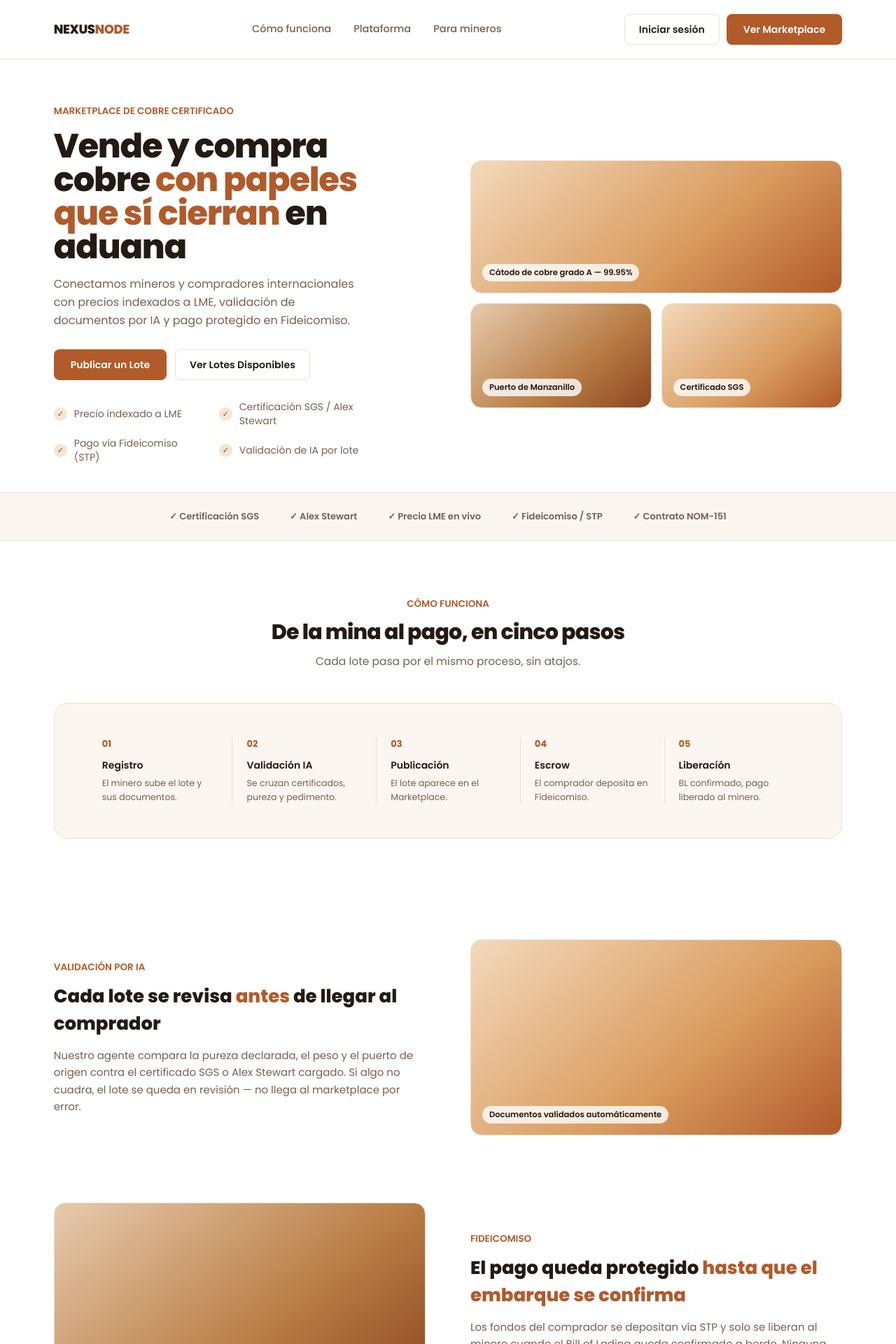
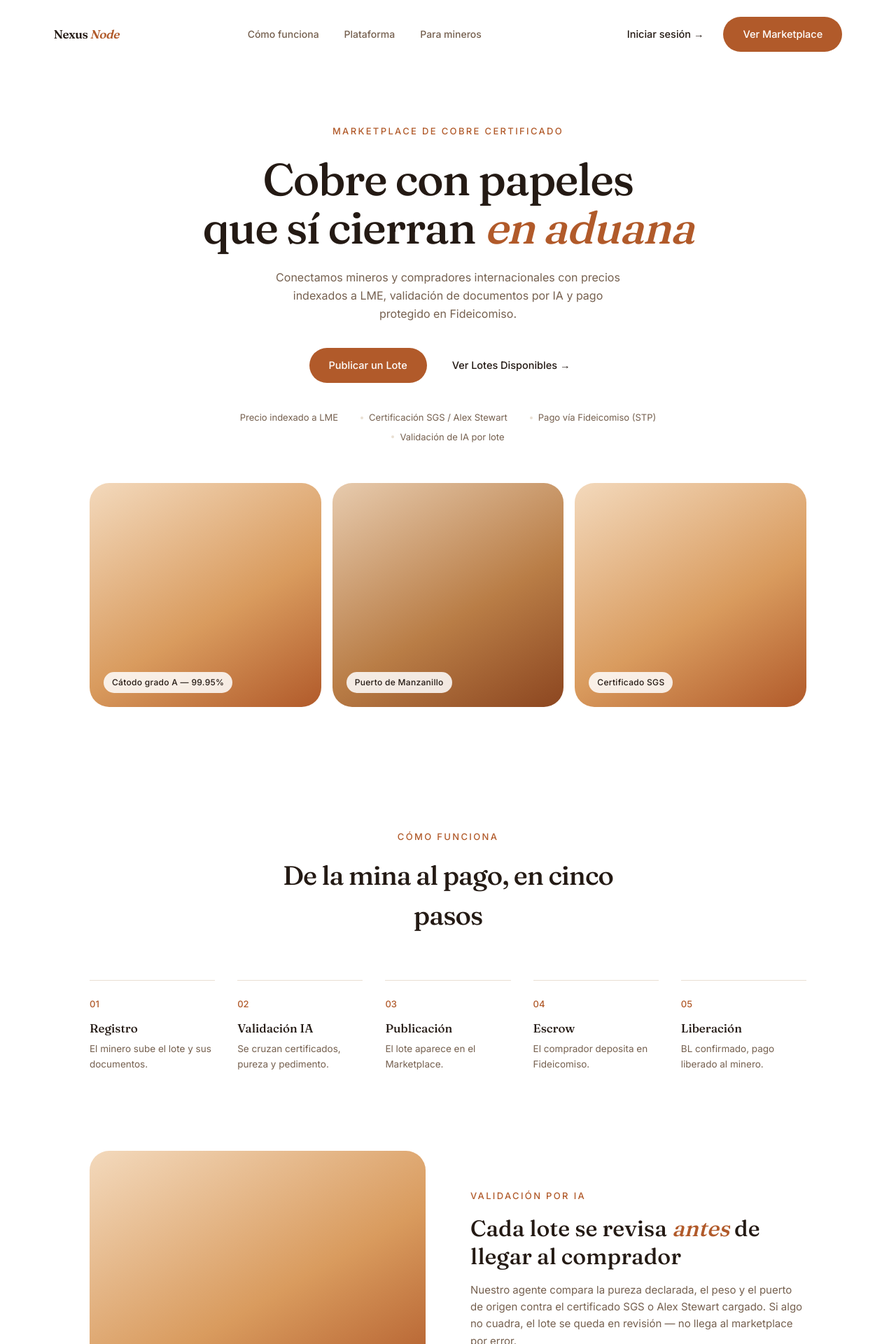
Before and after one commit to nexusnodeos/nexus-node, a Next.js app: page / in a window 1280 px wide. Shown: the top 1920 px of the page at 70% size. Built offline with nearby package versions, Linux system fonts and the light colour scheme.

Commit message:
style: landing editorial (Fraunces + Inter), sin cajas pesadas, animaciones fade+scale estilo Medvi, misma paleta cobre

```diff
--- a/src/app/page.tsx
+++ b/src/app/page.tsx
@@ -1,17 +1,24 @@
 "use client";
 
 import Link from "next/link";
-import { Poppins } from "next/font/google";
+import { Fraunces, Inter } from "next/font/google";
 import { useEffect, useRef, useState } from "react";
 import type { CSSProperties } from "react";
 
-const poppins = Poppins({
+const display = Fraunces({
   subsets: ["latin"],
-  weight: ["400", "500", "600", "700", "800"],
-  variable: "--font-landing",
+  weight: ["500", "600", "700"],
+  style: ["normal", "italic"],
+  variable: "--font-display",
 });
 
-/* ---------- palette (scoped to this page only, matches the v4 mock) ---------- */
+const sans = Inter({
+  subsets: ["latin"],
+  weight: ["400", "500", "600"],
+  variable: "--font-sans",
+});
+
+/* ---------- palette (scoped to this page, same hexes as before) ---------- */
 const C = {
   ink: "#241A14",
   inkSoft: "#75604F",
@@ -23,7 +30,7 @@ const C = {
   copperBg: "#F7E5D3",
 };
 
-/* ---------- entrance fade (mount-triggered, no global keyframes needed) ---------- */
+/* ---------- entrance fade (mount-triggered) ---------- */
 
 function FadeUp({
   children,
@@ -42,16 +49,16 @@ function FadeUp({
   return (
     <div
       className={`transition-all ease-out motion-reduce:transition-none motion-reduce:!opacity-100 motion-reduce:!translate-y-0 ${
-        shown ? "translate-y-0 opacity-100" : "translate-y-[18px] opacity-0"
+        shown ? "translate-y-0 opacity-100" : "translate-y-6 opacity-0"
       } ${className}`}
-      style={{ transitionDuration: "700ms", transitionDelay: `${delayMs}ms` }}
+      style={{ transitionDuration: "900ms", transitionDelay: `${delayMs}ms` }}
     >
       {children}
     </div>
   );
 }
 
-/* ---------- scroll reveal ---------- */
+/* ---------- scroll reveal: fade + gentle scale, Medvi-style ---------- */
 
 function useReveal<T extends HTMLElement>() {
   const ref = useRef<T>(null);
@@ -91,8 +98,8 @@ function Reveal({
   return (
     <div
       ref={ref}
-      className={`transition-all duration-700 ease-out motion-reduce:transition-none motion-reduce:!opacity-100 motion-reduce:!translate-y-0 ${
-        visible ? "translate-y-0 opacity-100" : "translate-y-5 opacity-0"
+      className={`transition-all duration-[900ms] ease-out motion-reduce:transition-none motion-reduce:!opacity-100 motion-reduce:!scale-100 motion-reduce:!translate-y-0 ${
+        visible ? "translate-y-0 scale-100 opacity-100" : "translate-y-8 scale-[0.98] opacity-0"
       } ${className}`}
       style={{ transitionDelay: `${delay}ms` }}
     >
@@ -101,7 +108,7 @@ function Reveal({
   );
 }
 
-/* ---------- placeholder photography block ---------- */
+/* ---------- placeholder photography ---------- */
 
 function PlaceholderPhoto({
   label,
@@ -116,18 +123,17 @@ function PlaceholderPhoto({
 }) {
   return (
     <div
-      className={`relative flex items-end overflow-hidden rounded-2xl border p-4 ${className}`}
+      className={`relative flex items-end overflow-hidden rounded-[28px] p-5 ${className}`}
       style={{
-        borderColor: C.line,
         background: deep
-          ? `linear-gradient(140deg, #E7CBAE, #B97D46 60%, ${C.copperDark})`
-          : `linear-gradient(140deg, #F3D9BC, #D99B5E 60%, ${C.copper})`,
+          ? `linear-gradient(150deg, #E7CBAE, #B97D46 58%, ${C.copperDark})`
+          : `linear-gradient(150deg, #F3D9BC, #D99B5E 58%, ${C.copper})`,
         ...style,
       }}
     >
       <span
-        className="rounded-full px-2.5 py-1 text-[11.5px] font-semibold"
-        style={{ background: "rgba(255,255,255,0.8)", color: C.ink }}
+        className="rounded-full px-3 py-1.5 text-[12px] font-medium tracking-wide"
+        style={{ background: "rgba(255,255,255,0.85)", color: C.ink, fontFamily: "var(--font-sans)" }}
       >
         {label}
       </span>
@@ -141,8 +147,8 @@ function BtnPrimary({ href, children }: { href: string; children: React.ReactNod
   return (
     <Link
       href={href}
-      className="inline-flex items-center justify-center rounded-lg px-6 py-3 text-sm font-semibold text-white transition-transform hover:-translate-y-0.5"
-      style={{ background: C.copper }}
+      className="inline-flex items-center justify-center rounded-full px-7 py-3.5 text-[14.5px] font-medium text-white transition-all duration-300 hover:-translate-y-0.5"
+      style={{ background: C.copper, fontFamily: "var(--font-sans)" }}
       onMouseEnter={(e) => (e.currentTarget.style.background = C.copperDark)}
       onMouseLeave={(e) => (e.currentTarget.style.background = C.copper)}
     >
@@ -155,10 +161,10 @@ function BtnGhost({ href, children }: { href: string; children: React.ReactNode
   return (
     <Link
       href={href}
-      className="inline-flex items-center justify-center rounded-lg border px-5 py-[11px] text-sm font-semibold transition-transform hover:-translate-y-0.5"
-      style={{ borderColor: C.line, color: C.ink }}
+      className="inline-flex items-center justify-center rounded-full px-6 py-3.5 text-[14.5px] font-medium transition-all duration-300 hover:-translate-y-0.5"
+      style={{ color: C.ink, fontFamily: "var(--font-sans)" }}
     >
-      {children}
+      {children} →
     </Link>
   );
 }
@@ -167,12 +173,12 @@ function NavLink({ href, children }: { href: string; children: React.ReactNode }
   return (
     <a
       href={href}
-      className="group relative text-[14.5px] font-medium transition-colors"
-      style={{ color: C.inkSoft }}
+      className="group relative text-[14px] font-medium transition-colors"
+      style={{ color: C.inkSoft, fontFamily: "var(--font-sans)" }}
     >
       {children}
       <span
-        className="absolute -bottom-1 left-0 h-[2px] w-0 transition-all duration-200 group-hover:w-full"
+        className="absolute -bottom-1 left-0 h-px w-0 transition-all duration-300 group-hover:w-full"
         style={{ background: C.copper }}
       />
     </a>
@@ -184,20 +190,20 @@ function NavLink({ href, children }: { href: string; children: React.ReactNode }
 function Nav() {
   return (
     <nav
-      className="sticky top-0 z-50 flex items-center justify-between px-[6%] py-5 backdrop-blur-md"
-      style={{ borderBottom: `1px solid ${C.line}`, background: "rgba(255,255,255,0.92)" }}
+      className="sticky top-0 z-50 flex items-center justify-between px-[6%] py-6 backdrop-blur-md"
+      style={{ background: "rgba(255,255,255,0.85)" }}
     >
-      <div className="text-lg font-extrabold tracking-tight" style={{ color: C.ink }}>
-        NEXUS<span style={{ color: C.copper }}>NODE</span>
+      <div className="text-[17px] font-semibold tracking-tight" style={{ color: C.ink, fontFamily: "var(--font-display)" }}>
+        Nexus <span style={{ color: C.copper, fontStyle: "italic" }}>Node</span>
       </div>
-      <div className="hidden gap-8 md:flex">
+      <div className="hidden gap-9 md:flex">
         <NavLink href="#como-funciona">Cómo funciona</NavLink>
         <NavLink href="#plataforma">Plataforma</NavLink>
-        <Link href="/minero" className="group relative text-[14.5px] font-medium transition-colors" style={{ color: C.inkSoft }}>
+        <Link href="/minero" className="text-[14px] font-medium" style={{ color: C.inkSoft, fontFamily: "var(--font-sans)" }}>
           Para mineros
         </Link>
       </div>
-      <div className="flex gap-2.5">
+      <div className="flex items-center gap-1">
         <BtnGhost href="/minero">Iniciar sesión</BtnGhost>
         <BtnPrimary href="/comprador/catalogo">Ver Marketplace</BtnPrimary>
       </div>
@@ -207,7 +213,7 @@ function Nav() {
 
 /* ---------- hero ---------- */
 
-const CHECKLIST = [
+const FEATURES = [
   "Precio indexado a LME",
   "Certificación SGS / Alex Stewart",
   "Pago vía Fideicomiso (STP)",
@@ -216,92 +222,66 @@ const CHECKLIST = [
 
 function Hero() {
   return (
-    <div className="grid gap-14 px-[6%] pb-10 pt-16 md:grid-cols-2 md:items-center md:gap-16">
-      <div>
+    <div className="px-[6%] pb-16 pt-20">
+      <div className="mx-auto max-w-3xl text-center">
         <FadeUp delayMs={50}>
-          <p className="mb-4 text-[13.5px] font-semibold" style={{ color: C.copper }}>
-            MARKETPLACE DE COBRE CERTIFICADO
+          <p
+            className="mb-6 text-[13px] font-medium uppercase tracking-[0.18em]"
+            style={{ color: C.copper, fontFamily: "var(--font-sans)" }}
+          >
+            Marketplace de cobre certificado
           </p>
         </FadeUp>
-        <FadeUp delayMs={150}>
+        <FadeUp delayMs={180}>
           <h1
-            className="text-4xl font-extrabold leading-[1.12] tracking-tight md:text-5xl"
-            style={{ color: C.ink }}
+            className="text-[42px] font-medium leading-[1.08] tracking-tight md:text-[64px]"
+            style={{ color: C.ink, fontFamily: "var(--font-display)" }}
           >
-            Vende y compra cobre{" "}
-            <span style={{ color: C.copper }}>con papeles que sí cierran</span> en aduana
+            Cobre con papeles
+            <br />
+            que sí cierran <span style={{ fontStyle: "italic", color: C.copper }}>en aduana</span>
           </h1>
         </FadeUp>
-        <FadeUp delayMs={250}>
-          <p className="mb-7 mt-4 max-w-md text-base leading-relaxed" style={{ color: C.inkSoft }}>
+        <FadeUp delayMs={320}>
+          <p
+            className="mx-auto mb-9 mt-6 max-w-lg text-[16px] leading-relaxed"
+            style={{ color: C.inkSoft, fontFamily: "var(--font-sans)" }}
+          >
             Conectamos mineros y compradores internacionales con precios indexados a
             LME, validación de documentos por IA y pago protegido en Fideicomiso.
           </p>
         </FadeUp>
-        <FadeUp delayMs={350}>
-          <div className="mb-7 flex flex-wrap gap-3">
+        <FadeUp delayMs={440}>
+          <div className="mb-10 flex flex-wrap justify-center gap-3">
             <BtnPrimary href="/minero">Publicar un Lote</BtnPrimary>
             <BtnGhost href="/comprador/catalogo">Ver Lotes Disponibles</BtnGhost>
           </div>
         </FadeUp>
-        <FadeUp delayMs={450}>
-          <div className="grid max-w-md grid-cols-1 gap-x-6 gap-y-3 sm:grid-cols-2">
-            {CHECKLIST.map((item) => (
-              <div key={item} className="group flex items-center gap-2.5 text-sm" style={{ color: C.inkSoft }}>
-                <span
-                  className="flex h-[19px] w-[19px] flex-shrink-0 items-center justify-center rounded-full text-[11px] transition-transform group-hover:scale-110"
-                  style={{ background: C.copperBg, color: C.copperDark }}
-                >
-                  ✓
-                </span>
+        <FadeUp delayMs={550}>
+          <div
+            className="mx-auto flex max-w-2xl flex-wrap items-center justify-center gap-x-8 gap-y-2 text-[13px]"
+            style={{ color: C.inkSoft, fontFamily: "var(--font-sans)" }}
+          >
+            {FEATURES.map((item, i) => (
+              <span key={item} className="flex items-center gap-2">
+                {i > 0 && <span className="h-1 w-1 rounded-full" style={{ background: C.line }} />}
                 {item}
-              </div>
+              </span>
             ))}
           </div>
         </FadeUp>
       </div>
 
-      <div className="grid grid-cols-2 gap-3.5">
-        <FadeUp delayMs={300} className="col-span-2">
-          <PlaceholderPhoto label="Cátodo de cobre grado A — 99.95%" className="h-[190px]" />
-        </FadeUp>
-        <FadeUp delayMs={420}>
-          <PlaceholderPhoto label="Puerto de Manzanillo" deep className="h-[150px]" />
-        </FadeUp>
-        <FadeUp delayMs={540}>
-          <PlaceholderPhoto label="Certificado SGS" className="h-[150px]" />
-        </FadeUp>
-      </div>
+      <FadeUp delayMs={400} className="mx-auto mt-14 grid max-w-5xl grid-cols-2 gap-4 md:grid-cols-3">
+        <PlaceholderPhoto label="Cátodo grado A — 99.95%" className="col-span-2 h-[220px] md:col-span-1 md:h-[320px]" />
+        <PlaceholderPhoto label="Puerto de Manzanillo" deep className="h-[220px] md:h-[320px]" />
+        <PlaceholderPhoto label="Certificado SGS" className="col-span-2 h-[180px] md:col-span-1 md:h-[320px]" />
+      </FadeUp>
     </div>
   );
 }
 
-/* ---------- trust bar ---------- */
-
-const TRUST_ITEMS = [
-  "Certificación SGS",
-  "Alex Stewart",
-  "Precio LME en vivo",
-  "Fideicomiso / STP",
-  "Contrato NOM-151",
-];
-
-function TrustBar() {
-  return (
-    <div
-      className="flex flex-wrap items-center justify-center gap-x-11 gap-y-3 px-[6%] py-6"
-      style={{ background: C.bgSoft, borderTop: `1px solid ${C.line}`, borderBottom: `1px solid ${C.line}` }}
-    >
-      {TRUST_ITEMS.map((item) => (
-        <div key={item} className="flex items-center gap-2 text-[13px] font-semibold" style={{ color: C.inkSoft }}>
-          ✓ {item}
-        </div>
-      ))}
-    </div>
-  );
-}
-
-/* ---------- cómo funciona ---------- */
+/* ---------- cómo funciona: clean numbered list, no boxes ---------- */
 
 const PASOS = [
   { n: "01", title: "Registro", desc: "El minero sube el lote y sus documentos." },
@@ -313,31 +293,37 @@ const PASOS = [
 
 function ComoFunciona() {
   return (
-    <section id="como-funciona" className="px-[6%] py-20">
-      <div className="mx-auto mb-12 max-w-xl text-center">
-        <p className="mb-3 text-[13.5px] font-semibold" style={{ color: C.copper }}>
-          CÓMO FUNCIONA
+    <section id="como-funciona" className="px-[6%] py-28">
+      <Reveal className="mx-auto mb-16 max-w-xl text-center">
+        <p
+          className="mb-4 text-[13px] font-medium uppercase tracking-[0.18em]"
+          style={{ color: C.copper, fontFamily: "var(--font-sans)" }}
+        >
+          Cómo funciona
         </p>
-        <h2 className="mb-3 text-3xl font-extrabold tracking-tight" style={{ color: C.ink }}>
+        <h2
+          className="text-[32px] font-medium tracking-tight md:text-[38px]"
+          style={{ color: C.ink, fontFamily: "var(--font-display)" }}
+        >
           De la mina al pago, en cinco pasos
         </h2>
-        <p className="text-[15.5px]" style={{ color: C.inkSoft }}>
-          Cada lote pasa por el mismo proceso, sin atajos.
-        </p>
-      </div>
-      <div
-        className="mx-auto grid max-w-6xl gap-5 rounded-[20px] p-10 sm:grid-cols-2 lg:grid-cols-5 lg:gap-0 lg:p-12"
-        style={{ background: C.bgSoft, border: `1px solid ${C.line}` }}
-      >
+      </Reveal>
+      <div className="mx-auto grid max-w-5xl gap-x-8 gap-y-10 sm:grid-cols-2 lg:grid-cols-5">
         {PASOS.map((paso, i) => (
-          <Reveal key={paso.n} delay={i * 80}>
-            <div
-              className="h-full px-0 lg:px-5"
-              style={i > 0 ? { borderLeft: `1px solid ${C.line}` } : undefined}
-            >
-              <p className="mb-2.5 text-[13px] font-bold" style={{ color: C.copper }}>{paso.n}</p>
-              <h3 className="mb-1.5 text-sm font-semibold" style={{ color: C.ink }}>{paso.title}</h3>
-              <p className="text-[12.5px] leading-relaxed" style={{ color: C.inkSoft }}>{paso.desc}</p>
+          <Reveal key={paso.n} delay={i * 90}>
+            <div className="pt-6" style={{ borderTop: `1px solid ${C.line}` }}>
+              <p className="mb-3 text-[13px] font-medium" style={{ color: C.copper, fontFamily: "var(--font-sans)" }}>
+                {paso.n}
+              </p>
+              <h3
+                className="mb-1.5 text-[17px] font-medium"
+                style={{ color: C.ink, fontFamily: "var(--font-display)" }}
+              >
+                {paso.title}
+              </h3>
+              <p className="text-[13.5px] leading-relaxed" style={{ color: C.inkSoft, fontFamily: "var(--font-sans)" }}>
+                {paso.desc}
+              </p>
             </div>
           </Reveal>
         ))}
@@ -346,71 +332,69 @@ function ComoFunciona() {
   );
 }
 
-/* ---------- plataforma: split blocks ---------- */
+/* ---------- plataforma: big editorial splits ---------- */
 
 function PlatformSplits() {
   return (
-    <section id="plataforma" className="px-[6%] pb-4 pt-16">
-      <Reveal className="mx-auto mb-24 grid max-w-6xl items-center gap-16 md:grid-cols-2">
-        <div>
-          <p className="mb-3 text-[13.5px] font-semibold" style={{ color: C.copper }}>
-            VALIDACIÓN POR IA
+    <section id="plataforma" className="px-[6%] pb-8">
+      <Reveal className="mx-auto mb-28 grid max-w-5xl items-center gap-16 md:grid-cols-2">
+        <PlaceholderPhoto label="Documentos validados automáticamente" className="h-[340px] order-2 md:order-1" />
+        <div className="order-1 md:order-2">
+          <p className="mb-4 text-[13px] font-medium uppercase tracking-[0.18em]" style={{ color: C.copper, fontFamily: "var(--font-sans)" }}>
+            Validación por IA
           </p>
-          <h3 className="mb-3.5 text-[26px] font-extrabold" style={{ color: C.ink }}>
-            Cada lote se revisa <span style={{ color: C.copper }}>antes</span> de llegar al
-            comprador
+          <h3
+            className="mb-4 text-[28px] font-medium leading-tight md:text-[32px]"
+            style={{ color: C.ink, fontFamily: "var(--font-display)" }}
+          >
+            Cada lote se revisa <span style={{ fontStyle: "italic", color: C.copper }}>antes</span> de llegar
+            al comprador
           </h3>
-          <p className="text-[15px] leading-relaxed" style={{ color: C.inkSoft }}>
+          <p className="text-[15px] leading-relaxed" style={{ color: C.inkSoft, fontFamily: "var(--font-sans)" }}>
             Nuestro agente compara la pureza declarada, el peso y el puerto de origen
             contra el certificado SGS o Alex Stewart cargado. Si algo no cuadra, el
             lote se queda en revisión — no llega al marketplace por error.
           </p>
         </div>
-        <PlaceholderPhoto label="Documentos validados automáticamente" className="h-[280px]" />
       </Reveal>
 
-      <Reveal className="mx-auto mb-24 grid max-w-6xl items-center gap-16 md:grid-cols-2">
-        <div className="md:order-2">
-          <p className="mb-3 text-[13.5px] font-semibold" style={{ color: C.copper }}>
-            FIDEICOMISO
+      <Reveal className="mx-auto mb-28 grid max-w-5xl items-center gap-16 md:grid-cols-2">
+        <div>
+          <p className="mb-4 text-[13px] font-medium uppercase tracking-[0.18em]" style={{ color: C.copper, fontFamily: "var(--font-sans)" }}>
+            Fideicomiso
           </p>
-          <h3 className="mb-3.5 text-[26px] font-extrabold" style={{ color: C.ink }}>
+          <h3
+            className="mb-4 text-[28px] font-medium leading-tight md:text-[32px]"
+            style={{ color: C.ink, fontFamily: "var(--font-display)" }}
+          >
             El pago queda protegido{" "}
-            <span style={{ color: C.copper }}>hasta que el embarque se confirma</span>
+            <span style={{ fontStyle: "italic", color: C.copper }}>hasta que el embarque se confirma</span>
           </h3>
-          <p className="text-[15px] leading-relaxed" style={{ color: C.inkSoft }}>
+          <p className="text-[15px] leading-relaxed" style={{ color: C.inkSoft, fontFamily: "var(--font-sans)" }}>
             Los fondos del comprador se depositan vía STP y solo se liberan al minero
             cuando el Bill of Lading queda confirmado a bordo. Ninguna de las dos
             partes se queda expuesta.
           </p>
         </div>
-        <PlaceholderPhoto label="Pago protegido en Escrow" deep className="h-[280px] md:order-1" />
+        <PlaceholderPhoto label="Pago protegido en Escrow" deep className="h-[340px]" />
       </Reveal>
 
-      <div className="mx-auto grid max-w-6xl gap-5 md:grid-cols-3">
+      <div className="mx-auto grid max-w-5xl gap-10 md:grid-cols-3">
         {[
-          { icon: "$", title: "Precio LME", desc: "Cada oferta se ancla al spot de cobre del día, sin negociar a ciegas." },
-          { icon: "%", title: "Comisión clara", desc: "2% sobre el valor del lote, cobrado solo al liberar el Escrow." },
-          { icon: "✓", title: "Trazabilidad total", desc: "Cada documento y validación queda registrado y es auditable." },
+          { mark: "01", title: "Precio LME", desc: "Cada oferta se ancla al spot de cobre del día, sin negociar a ciegas." },
+          { mark: "02", title: "Comisión clara", desc: "2% sobre el valor del lote, cobrado solo al liberar el Escrow." },
+          { mark: "03", title: "Trazabilidad total", desc: "Cada documento y validación queda registrado y es auditable." },
         ].map((card, i) => (
           <Reveal key={card.title} delay={i * 100}>
-            <div
-              className="group h-full rounded-2xl p-7 transition-all duration-200 hover:-translate-y-1"
-              style={{ border: `1px solid ${C.line}`, background: C.bg }}
-              onMouseEnter={(e) => (e.currentTarget.style.borderColor = C.copper)}
-              onMouseLeave={(e) => (e.currentTarget.style.borderColor = C.line)}
-            >
-              <div
-                className="mb-4 flex h-[42px] w-[42px] items-center justify-center rounded-[10px] text-lg font-bold"
-                style={{ background: C.copperBg, color: C.copperDark }}
-              >
-                {card.icon}
-              </div>
-              <h4 className="mb-2 text-[16.5px] font-semibold" style={{ color: C.ink }}>
-                {card.title}
-              </h4>
-              <p className="text-[13.5px] leading-relaxed" style={{ color: C.inkSoft }}>{card.desc}</p>
-            </div>
+            <p className="mb-3 text-[13px] font-medium" style={{ color: C.copper, fontFamily: "var(--font-sans)" }}>
+              {card.mark}
+            </p>
+            <h4 className="mb-2 text-[18px] font-medium" style={{ color: C.ink, fontFamily: "var(--font-display)" }}>
+              {card.title}
+            </h4>
+            <p className="text-[14px] leading-relaxed" style={{ color: C.inkSoft, fontFamily: "var(--font-sans)" }}>
+              {card.desc}
+            </p>
           </Reveal>
         ))}
       </div>
@@ -423,23 +407,26 @@ function PlatformSplits() {
 function CtaFooter() {
   return (
     <>
-      <div className="px-[6%] py-24 text-center" style={{ background: C.bgSoft }}>
-        <h2 className="mb-3.5 text-3xl font-extrabold" style={{ color: C.ink }}>
-          ¿Listo para tu primer lote?
+      <Reveal className="px-[6%] py-28 text-center">
+        <h2
+          className="mx-auto mb-5 max-w-lg text-[36px] font-medium leading-tight md:text-[44px]"
+          style={{ color: C.ink, fontFamily: "var(--font-display)" }}
+        >
+          ¿Listo para tu <span style={{ fontStyle: "italic", color: C.copper }}>primer lote</span>?
         </h2>
-        <p className="mb-7 text-[15.5px]" style={{ color: C.inkSoft }}>
+        <p className="mb-9 text-[15.5px]" style={{ color: C.inkSoft, fontFamily: "var(--font-sans)" }}>
           Publícalo hoy o revisa lo que ya está disponible en el Marketplace.
         </p>
         <div className="flex flex-wrap justify-center gap-3">
           <BtnPrimary href="/minero">Publicar un Lote</BtnPrimary>
           <BtnGhost href="/comprador/catalogo">Ver Marketplace</BtnGhost>
         </div>
-      </div>
+      </Reveal>
       <footer
-        className="px-[6%] py-8 text-center text-[12.5px]"
-        style={{ borderTop: `1px solid ${C.line}`, color: C.inkSoft }}
+        className="px-[6%] py-8 text-center text-[13px]"
+        style={{ borderTop: `1px solid ${C.line}`, color: C.inkSoft, fontFamily: "var(--font-sans)" }}
       >
-        NEXUS NODE — Marketplace de cobre certificado
+        Nexus Node — Marketplace de cobre certificado
       </footer>
     </>
   );
@@ -450,12 +437,11 @@ function CtaFooter() {
 export default function HomePage() {
   return (
     <div
-      className={`${poppins.variable} relative min-h-screen`}
-      style={{ background: C.bg, color: C.ink, fontFamily: "var(--font-landing), sans-serif" }}
+      className={`${display.variable} ${sans.variable} relative min-h-screen`}
+      style={{ background: C.bg, color: C.ink, fontFamily: "var(--font-sans), sans-serif" }}
     >
       <Nav />
       <Hero />
-      <TrustBar />
       <ComoFunciona />
       <PlatformSplits />
       <CtaFooter />
```
